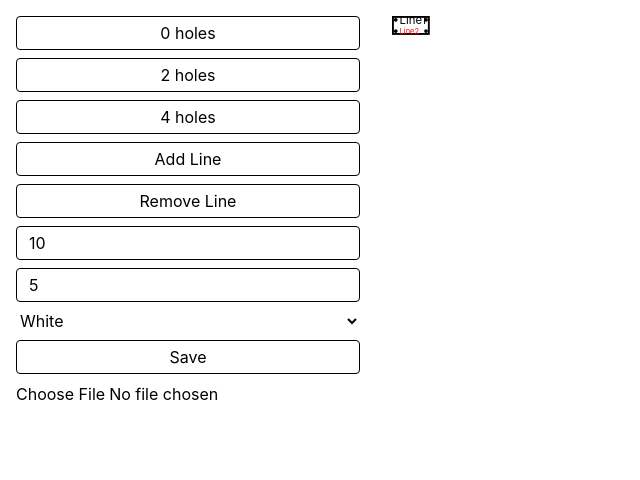
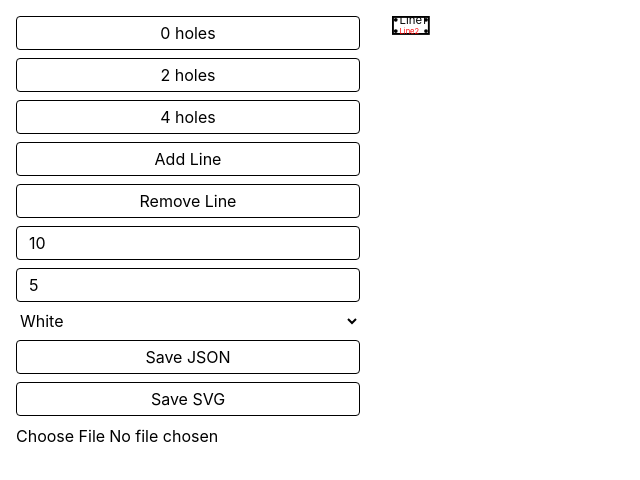
Before and after one commit to RichoHa/label-builder, a React (Vite) app: page / in a window 1280 px wide. Shown: the top 480 px of the page, without its empty margins (0-640 px from the left). Built offline with nearby package versions, Linux system fonts and the light colour scheme.

Commit message:
Add real SVG export via XMLSerializer

```diff
--- a/src/App.jsx
+++ b/src/App.jsx
@@ -13,7 +13,12 @@ export default function App() {
     { text: "Line1", fontSize: 3, colour: "black" },
     { text: "Line2", fontSize: 2, colour: "red" },
   ]);
-  const lineGap = 3;
+
+  function exportSVG() {
+    const svgElement = document.querySelector("svg");
+    const svgString = new XMLSerializer().serializeToString(svgElement);
+    download("label.svg", svgString);
+  }
 
   const design = {
     holeCount: holeCount,
@@ -25,8 +30,7 @@ export default function App() {
 
   const StartRectX = 0;
   const StartRectY = 0;
-  const fontSize = 3;
-
+  const lineGap = 3;
   const holeR = 0.5;
   const holeMargin = 1;
   const strokeWidth = 0.5;
@@ -95,8 +99,9 @@ export default function App() {
             download("label.json", JSON.stringify(design, null, 2))
           }
         >
-          Save
+          Save JSON
         </Button>
+        <Button onClick={exportSVG}>Save SVG</Button>
         <input
           type="file"
           onChange={(e) => {
```
